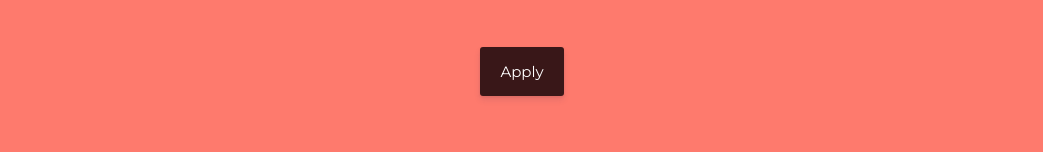
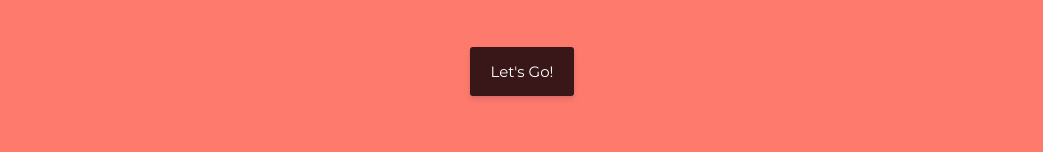
Before and after one commit to tristanisham/Bettr, a plain HTML site: page index.html in a window 1280 px wide. Shown: the part 332-484 px from the top of the page, without its empty margins (118-1161 px from the left). Drawn offline with Linux system fonts and the light colour scheme.

Commit message:
Changed join text
“apply” to “Let’s Go!”

```diff
--- a/index.html
+++ b/index.html
@@ -51,7 +51,7 @@
             <h1 class="heading-lrg primary-color">A Community for Students, Makers, &amp; You</h1>
             <div class="mt40">
               <a href="https://group.us17.list-manage.com/subscribe/post?u=277f188efff45f279a9a4d2f9&amp;id=86ff90e2a0" target="_blank" class="button mt10 primary-color accent-bg">
-                <span> Apply </span>
+                <span> Let's Go! </span>
               </a>
             </div>
           </div>
```
